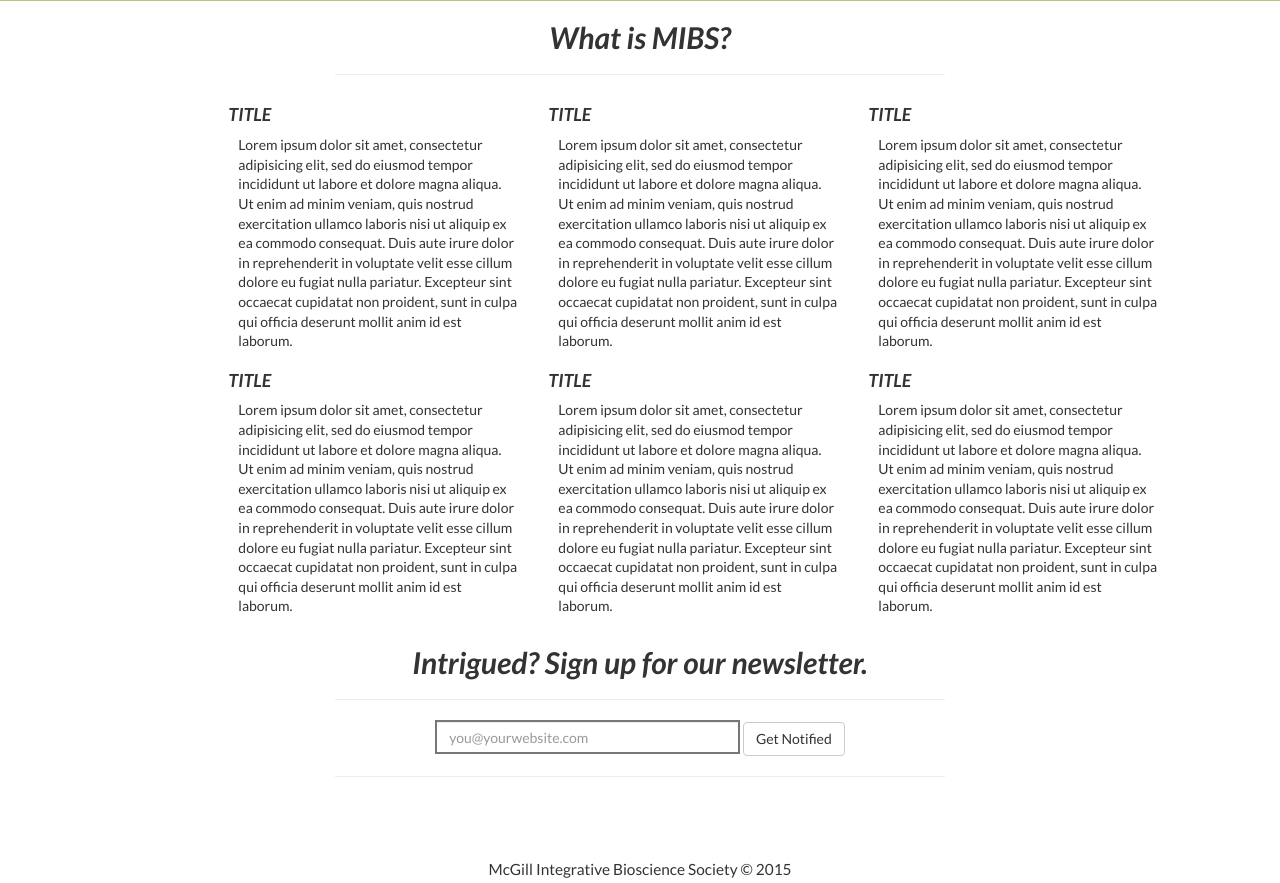
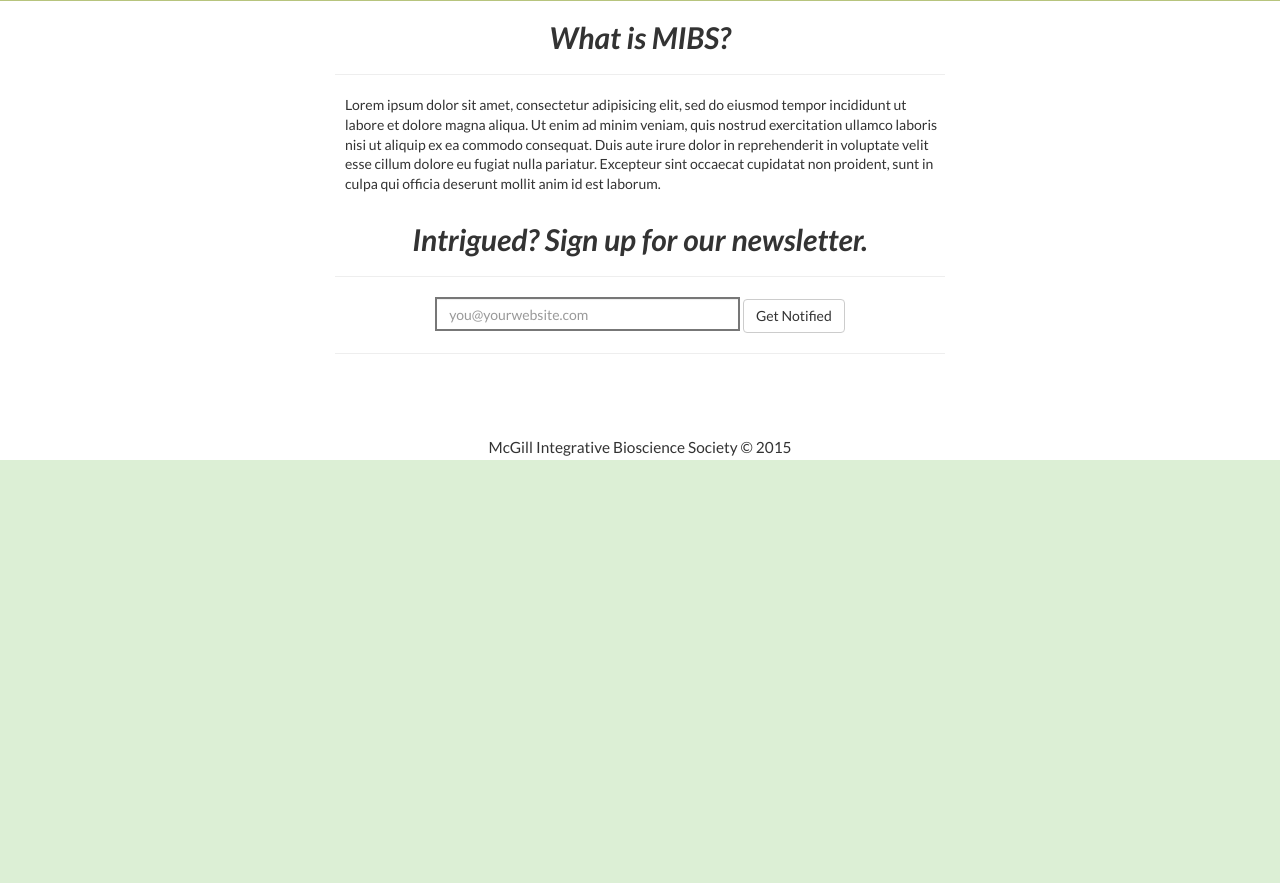
Before and after one commit to MIBS/mibs.github.io, a PHP site: page / in a window 1280 px wide. Shown: the part 764-1647 px from the top of the page. After the commit the page ends 1224 px from the top, so only its background shows below. Run offline with PHP 8.4, Linux system fonts and the light colour scheme; some libraries are stand-ins or nearby versions.

Commit message:
Remove unnecessary columns

```diff
--- a/index.php
+++ b/index.php
@@ -28,30 +28,7 @@
 
 	<section class="row as-features">
 
-		<div class="col-sm-2 col-sm-offset-3 col-md-3 col-md-offset-2 col-lg-3 col-lg-offset-2">
-			<h4>TITLE</h4>	<p>
-				Lorem ipsum dolor sit amet, consectetur adipisicing elit, sed do eiusmod
-				tempor incididunt ut labore et dolore magna aliqua. Ut enim ad minim veniam,
-				quis nostrud exercitation ullamco laboris nisi ut aliquip ex ea commodo
-				consequat. Duis aute irure dolor in reprehenderit in voluptate velit esse
-				cillum dolore eu fugiat nulla pariatur. Excepteur sint occaecat cupidatat non
-				proident, sunt in culpa qui officia deserunt mollit anim id est laborum.
-			</p>
-		</div>
-
-		<div class="col-sm-2 col-md-3 col-lg-3">
-			<h4>TITLE	</h4><p>
-				Lorem ipsum dolor sit amet, consectetur adipisicing elit, sed do eiusmod
-				tempor incididunt ut labore et dolore magna aliqua. Ut enim ad minim veniam,
-				quis nostrud exercitation ullamco laboris nisi ut aliquip ex ea commodo
-				consequat. Duis aute irure dolor in reprehenderit in voluptate velit esse
-				cillum dolore eu fugiat nulla pariatur. Excepteur sint occaecat cupidatat non
-				proident, sunt in culpa qui officia deserunt mollit anim id est laborum.
-			</p>
-		</div>
-
-		<div class="col-sm-2 col-md-3 col-lg-3">
-			<h4>TITLE</h4>
+		<div class="col-sm-6 col-sm-offset-3 col-md-6 col-md-offset-3 col-lg-6 col-lg-offset-3">
 			<p>
 				Lorem ipsum dolor sit amet, consectetur adipisicing elit, sed do eiusmod
 				tempor incididunt ut labore et dolore magna aliqua. Ut enim ad minim veniam,
@@ -62,43 +39,6 @@
 			</p>
 		</div>
 
-	</section>
-
-	<section class="row as-features">
-		<div class="col-sm-2 col-sm-offset-3 col-md-3 col-md-offset-2 col-lg-3 col-lg-offset-2">
-			<h4>TITLE</h4>
-			<p>
-				Lorem ipsum dolor sit amet, consectetur adipisicing elit, sed do eiusmod
-				tempor incididunt ut labore et dolore magna aliqua. Ut enim ad minim veniam,
-				quis nostrud exercitation ullamco laboris nisi ut aliquip ex ea commodo
-				consequat. Duis aute irure dolor in reprehenderit in voluptate velit esse
-				cillum dolore eu fugiat nulla pariatur. Excepteur sint occaecat cupidatat non
-				proident, sunt in culpa qui officia deserunt mollit anim id est laborum.
-			</p>
-		</div>
-
-		<div class="col-sm-2 col-md-3 col-lg-3">
-			<h4>TITLE</h4>
-			<p>
-				Lorem ipsum dolor sit amet, consectetur adipisicing elit, sed do eiusmod
-				tempor incididunt ut labore et dolore magna aliqua. Ut enim ad minim veniam,
-				quis nostrud exercitation ullamco laboris nisi ut aliquip ex ea commodo
-				consequat. Duis aute irure dolor in reprehenderit in voluptate velit esse
-				cillum dolore eu fugiat nulla pariatur. Excepteur sint occaecat cupidatat non
-				proident, sunt in culpa qui officia deserunt mollit anim id est laborum.
-			</p>
-		</div>
-
-		<div class="col-sm-2 col-md-3 col-lg-3">
-			<h4>TITLE</h4><p>
-				Lorem ipsum dolor sit amet, consectetur adipisicing elit, sed do eiusmod
-				tempor incididunt ut labore et dolore magna aliqua. Ut enim ad minim veniam,
-				quis nostrud exercitation ullamco laboris nisi ut aliquip ex ea commodo
-				consequat. Duis aute irure dolor in reprehenderit in voluptate velit esse
-				cillum dolore eu fugiat nulla pariatur. Excepteur sint occaecat cupidatat non
-				proident, sunt in culpa qui officia deserunt mollit anim id est laborum.
-			</p>
-		</div>
 
 	</section>
 
```
